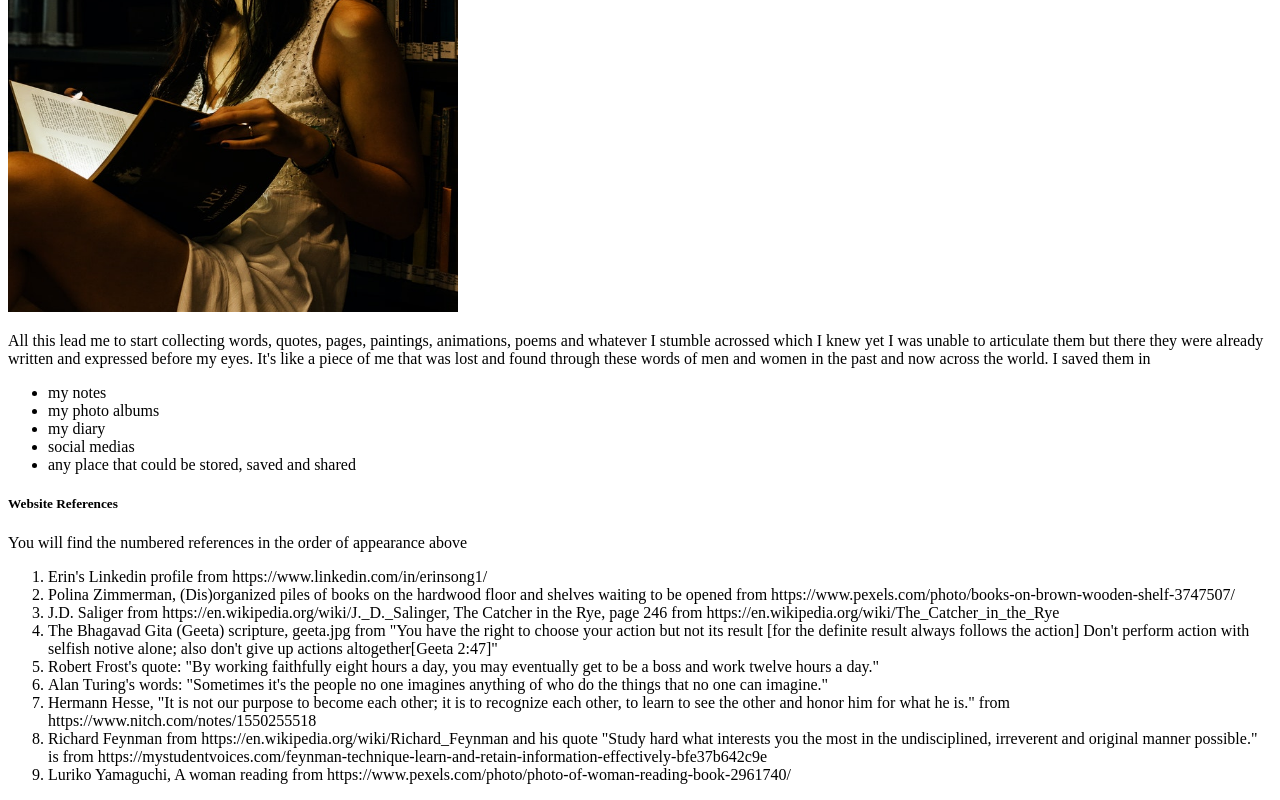
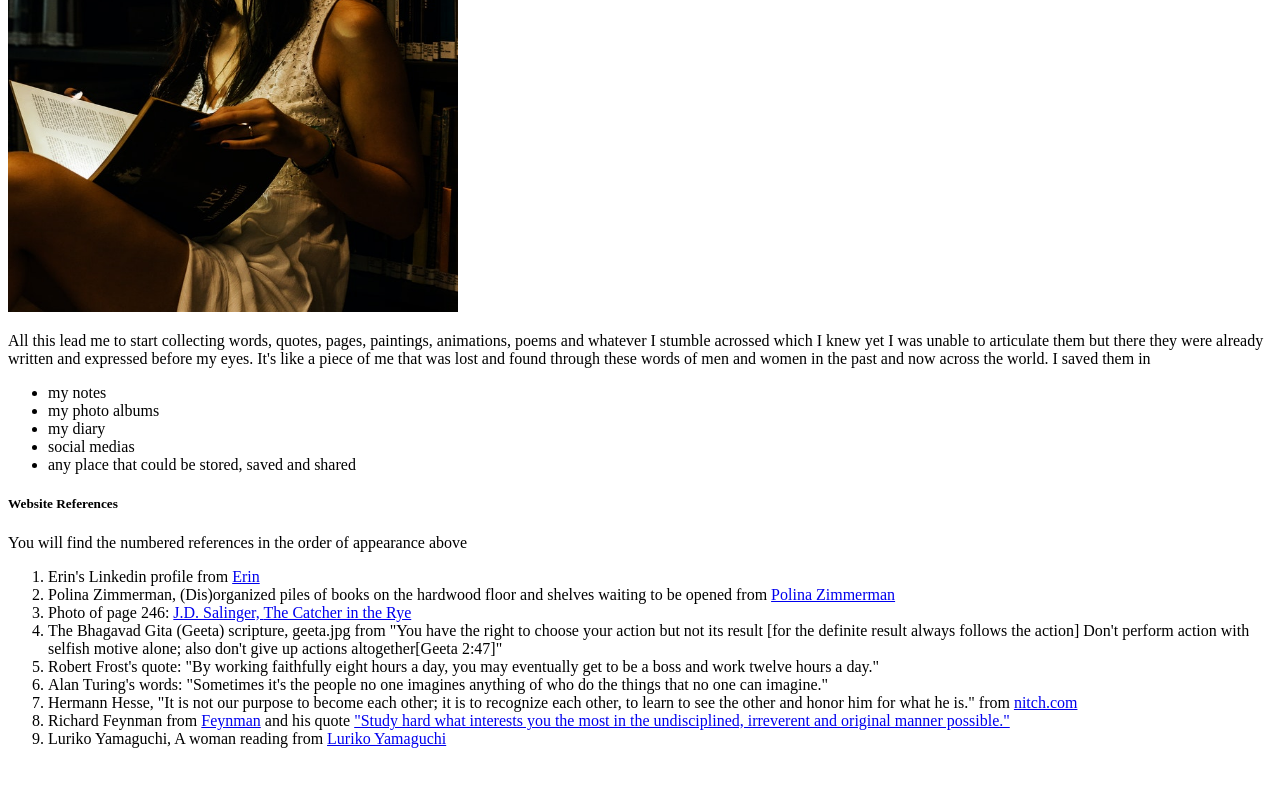
Before and after one commit to sagabanana/meda-fall2020-erin, a plain HTML site: page projects/hobby.html/index.html in a window 1280 px wide. Shown: the part 4159-4959 px from the top of the page. After the commit the page ends 4923 px from the top, so only its background shows below. Drawn offline with Linux system fonts and the light colour scheme.

Commit message:
hobby project html

```diff
--- a/projects/hobby.html/index.html
+++ b/projects/hobby.html/index.html
@@ -17,7 +17,7 @@
     <p> <a href="https://en.wikipedia.org/wiki/The_Catcher_in_the_Rye">The Catcher in the Rye</a> is a novel by <a href="https://en.wikipedia.org/wiki/J._D._Salinger"> J.D. Salinger</a>, the message on this page 246 resonated with me</p>
     <img src="thecatcherintherye.jpg"  alt="a page of written words" title="English words" height="600" width="450"/>
     <p>I visited a Hindu temple and saw this Bhagavad Gita scripture framed on the wall. (Below)</p>
-    <img src="geeta.jpg"  alt="You have the right to choose your action but not its result [for the definite result always follows the action] Don't perform action with selfish notive alone; also don't give up actions altogether[Geeta 2:47]" title="Geeta Scripture" height="600" width="1000"/> <p>(L)I was at a museum shop and saw this card which made me think about my own education and others.  I found it to be ironic, absurd, mind-boggling and funny</p> <p>(R)I was at a conference and one of the speakers shared Alan Turing's words - meaningful.</p><img src="robertfrost.jpg" alt="By working faithfully eight hours a day, you may eventually get to be a boss and work twelve hours a day." title="Robert Frost's words" height="600" width="450"/>
+    <img src="geeta.jpg"  alt="You have the right to choose your action but not its result [for the definite result always follows the action] Don't perform action with selfish motive alone; also don't give up actions altogether[Geeta 2:47]" title="Geeta Scripture" height="600" width="1000"/> <p>(L)I was at a museum shop and saw this card which made me think about my own education and others.  I found it to be ironic, absurd, mind-boggling and funny</p> <p>(R)I was at a conference and one of the speakers shared Alan Turing's words - meaningful.</p><img src="robertfrost.jpg" alt="By working faithfully eight hours a day, you may eventually get to be a boss and work twelve hours a day." title="Robert Frost's words" height="600" width="450"/>
     <img src="Turing.jpg" alt="Alan Turing's words - Sometimes it's the people no one imagines anything of who do the things that no one can imagine." height="600" width="450"/>
     <p>Hermann Hesse speaks to me deeply, precisely.  I admire his writing and here is one of his timeless words from <a href="https://www.nitch.com/notes/1550255518" target="_blank"> nitch.com</a> </p><img src="hermannhonor.jpg" alt="It is not our purpose to become each other; it is to recognize each other, to learn to see the other and honor him for what he is." height="600" width="450"/>
 
@@ -49,15 +49,15 @@
     <h5>Website References</h5>
 <p>You will find the numbered references in the order of appearance above</p>
 <ol>
-    <li>Erin's Linkedin profile from https://www.linkedin.com/in/erinsong1/ </li>
-    <li>Polina Zimmerman, (Dis)organized piles of books on the hardwood floor and shelves waiting to be opened from https://www.pexels.com/photo/books-on-brown-wooden-shelf-3747507/</li>
-    <li>J.D. Saliger from https://en.wikipedia.org/wiki/J._D._Salinger, The Catcher in the Rye, page 246 from https://en.wikipedia.org/wiki/The_Catcher_in_the_Rye</li>
-    <li>The Bhagavad Gita (Geeta) scripture, geeta.jpg from "You have the right to choose your action but not its result [for the definite result always follows the action] Don't perform action with selfish notive alone; also don't give up actions altogether[Geeta 2:47]"</li>
+    <li>Erin's Linkedin profile from <a href="https://www.linkedin.com/in/erinsong1/">Erin</a></li>
+    <li>Polina Zimmerman, (Dis)organized piles of books on the hardwood floor and shelves waiting to be opened from <a href="https://www.pexels.com/photo/books-on-brown-wooden-shelf-3747507/" target="_blank"> Polina Zimmerman</a></li>
+    <li>Photo of page 246: <a href="https://en.wikipedia.org/wiki/J._D._Salinger"> J.D. Salinger, <a href="https://en.wikipedia.org/wiki/The_Catcher_in_the_Rye">The Catcher in the Rye</a></li>
+    <li>The Bhagavad Gita (Geeta) scripture, geeta.jpg from "You have the right to choose your action but not its result [for the definite result always follows the action] Don't perform action with selfish motive alone; also don't give up actions altogether[Geeta 2:47]"</li>
     <li>Robert Frost's quote: "By working faithfully eight hours a day, you may eventually get to be a boss and work twelve hours a day." </li>
     <li>Alan Turing's words: "Sometimes it's the people no one imagines anything of who do the things that no one can imagine." </li>
-    <li>Hermann Hesse, "It is not our purpose to become each other; it is to recognize each other, to learn to see the other and honor him for what he is." from https://www.nitch.com/notes/1550255518</li>
-    <li>Richard Feynman from https://en.wikipedia.org/wiki/Richard_Feynman and his quote "Study hard what interests you the most in the undisciplined, irreverent and original manner possible." is from https://mystudentvoices.com/feynman-technique-learn-and-retain-information-effectively-bfe37b642c9e</li>
-    <li>Luriko Yamaguchi, A woman reading from https://www.pexels.com/photo/photo-of-woman-reading-book-2961740/</li>
+    <li>Hermann Hesse, "It is not our purpose to become each other; it is to recognize each other, to learn to see the other and honor him for what he is." from <a href="https://www.nitch.com/notes/1550255518" target="_blank"> nitch.com</a></li>
+    <li>Richard Feynman from <a href="https://en.wikipedia.org/wiki/Richard_Feynman">Feynman</a> and his quote <a href="https://mystudentvoices.com/feynman-technique-learn-and-retain-information-effectively-bfe37b642c9e" target="_blank"> "Study hard what interests you the most in the undisciplined, irreverent and original manner possible."</a> </li>
+    <li>Luriko Yamaguchi, A woman reading from <a href="https://www.pexels.com/photo/photo-of-woman-reading-book-2961740/" target="_blank"> Luriko Yamaguchi</a></li>
 
 </ol>
 </body>
```
Also changed, not shown: assignments/week_3/layouts.css (+7 -0 lines), assignments/week_3/layouts.html (+8 -0 lines).
